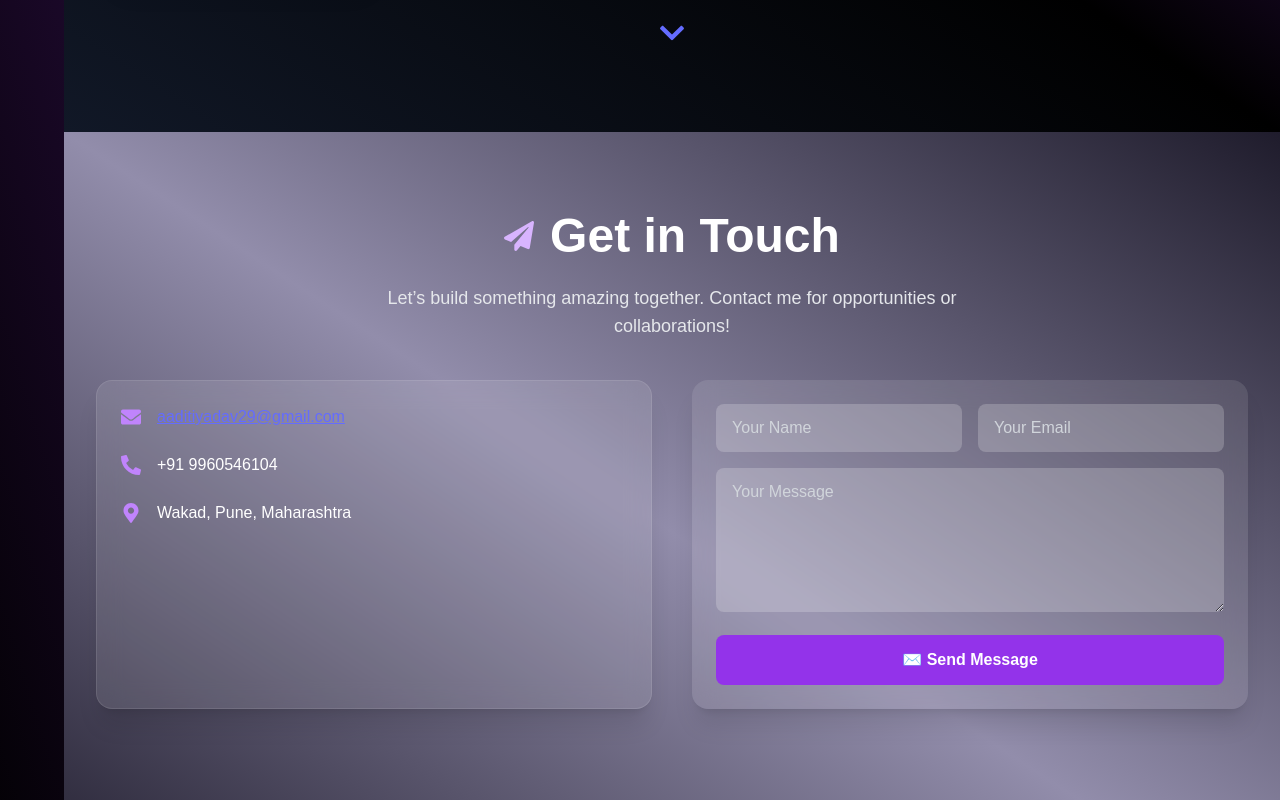
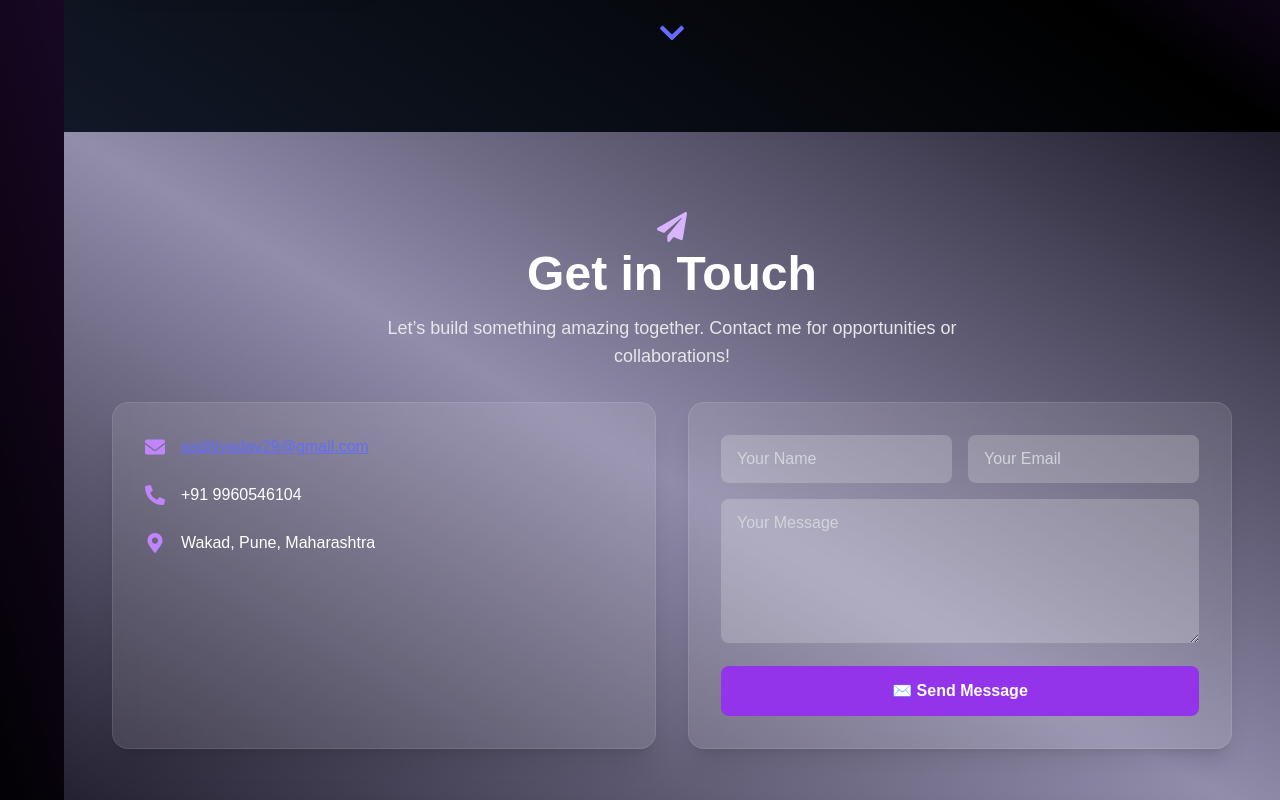
Before and after one commit to Itzmeyogesh/Aditi-Portfolio, a React (Vite) app: page / in a window 1280 px wide. Shown: the part 3200-4000 px from the top of the page. Built offline with nearby package versions, Linux system fonts and the light colour scheme; the HTML template or start-up script is replaced by a standard one.

Commit message:
Update Contact.jsx

```diff
--- a/src/sections/Contact.jsx
+++ b/src/sections/Contact.jsx
@@ -1,38 +1,39 @@
 import { motion } from "framer-motion";
-import { FaEnvelope, FaPhoneAlt, FaMapMarkerAlt, FaPaperPlane } from "react-icons/fa";
+import {
+  FaEnvelope,
+  FaPhoneAlt,
+  FaMapMarkerAlt,
+  FaPaperPlane,
+} from "react-icons/fa";
 
 const Contact = () => {
   return (
     <section
       id="contact"
-      className="min-h-screen px-6 py-20 bg-gradient-to-tr from-[#1f1c2c] via-[#928dab] to-[#1f1c2c] text-white flex flex-col items-center"
+      className="w-full py-20 px-4 sm:px-6 lg:px-12 bg-gradient-to-tr from-[#1f1c2c] via-[#928dab] to-[#1f1c2c] text-white"
     >
       {/* Heading */}
       <motion.div
-        className="flex items-center gap-4 mb-6"
+        className="flex flex-col items-center text-center gap-2 mb-8"
         initial={{ opacity: 0, y: -20 }}
         whileInView={{ opacity: 1, y: 0 }}
         transition={{ duration: 0.8 }}
       >
         <FaPaperPlane className="text-3xl text-purple-300" />
-        <h2 className="text-3xl md:text-5xl font-bold">Get in Touch</h2>
+        <h2 className="text-3xl sm:text-4xl md:text-5xl font-bold">
+          Get in Touch
+        </h2>
+        <p className="text-base sm:text-lg text-gray-200 max-w-2xl mt-2">
+          Let’s build something amazing together. Contact me for opportunities
+          or collaborations!
+        </p>
       </motion.div>
 
-      {/* Tagline */}
-      <motion.p
-        className="text-lg text-gray-200 mb-10 text-center max-w-2xl"
-        initial={{ opacity: 0 }}
-        whileInView={{ opacity: 1 }}
-        transition={{ delay: 0.2, duration: 0.8 }}
-      >
-        Let’s build something amazing together. Contact me for opportunities or collaborations!
-      </motion.p>
-
-      {/* Contact Info + Form */}
-      <div className="flex flex-col lg:flex-row justify-center gap-10 w-full max-w-6xl">
+      {/* Contact Info & Form */}
+      <div className="flex flex-col lg:flex-row gap-8 max-w-6xl mx-auto">
         {/* Contact Info */}
         <motion.div
-          className="w-full lg:w-1/2 space-y-6 bg-white/10 backdrop-blur-md border border-white/10 p-6 rounded-2xl shadow-xl"
+          className="w-full lg:w-1/2 space-y-6 bg-white/10 backdrop-blur-md border border-white/10 p-6 sm:p-8 rounded-2xl shadow-xl"
           initial={{ opacity: 0, x: -40 }}
           whileInView={{ opacity: 1, x: 0 }}
           transition={{ delay: 0.3, duration: 0.8 }}
@@ -56,7 +57,7 @@ const Contact = () => {
         {/* Contact Form */}
         <motion.form
           onSubmit={(e) => e.preventDefault()}
-          className="w-full lg:w-1/2 bg-white/10 backdrop-blur-md p-6 rounded-2xl shadow-xl space-y-4"
+          className="w-full lg:w-1/2 bg-white/10 backdrop-blur-md border border-white/10 p-6 sm:p-8 rounded-2xl shadow-xl space-y-4"
           initial={{ opacity: 0, x: 40 }}
           whileInView={{ opacity: 1, x: 0 }}
           transition={{ delay: 0.4, duration: 0.8 }}
```
